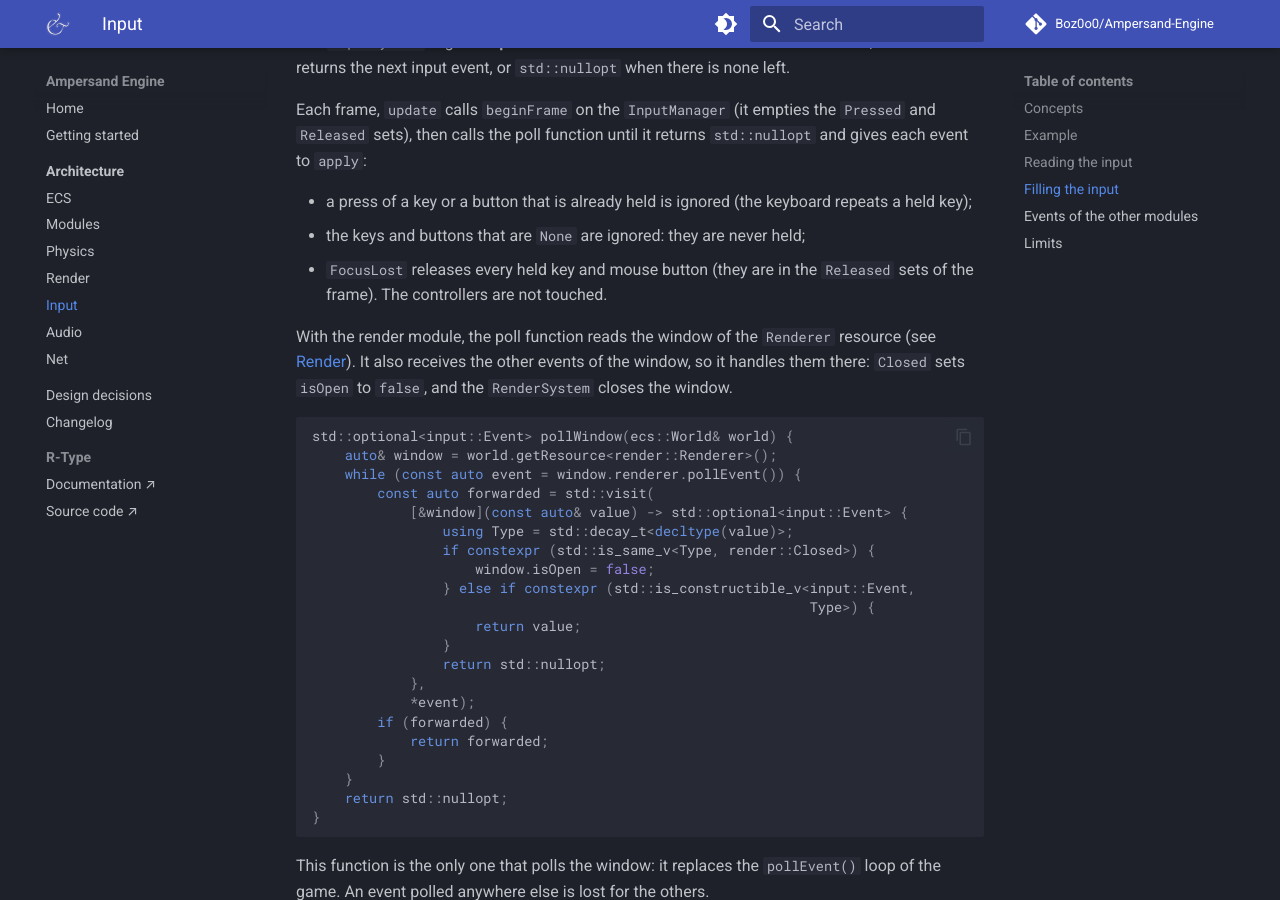
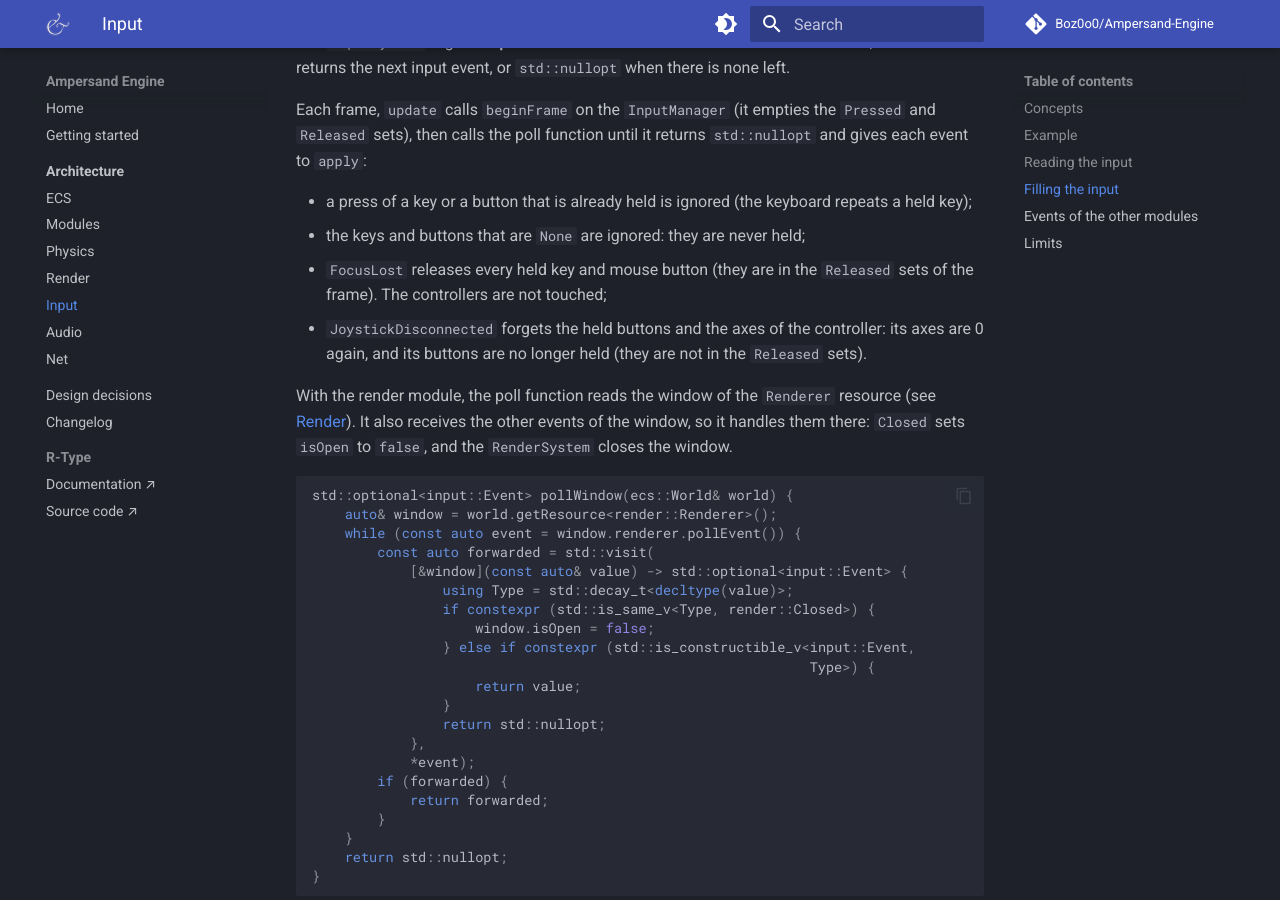
Before and after one commit to Boz0o0/Ampersand-Engine, an MkDocs documentation site: the page built from docs/mkdocs/architecture/input.md, in a window 1280 px wide and 900 px high, scrolled down 3151 px. Built offline with MkDocs 1.6.1 and Material for MkDocs 9.7.7, drawn with Linux system fonts in a browser that asks for light colours; comment, search, counter and statistics services are not loaded; some of the changed text lies outside the part shown.

Commit message:
fix(engine-input): correct behavior on controller disconnect

```diff
--- a/docs/mkdocs/architecture/input.md
+++ b/docs/mkdocs/architecture/input.md
@@ -10,7 +10,7 @@ render module, a replay, a test).
 | Name             | Kind     | What it does                                                                                                                                                                                                            |
 | ---------------- | -------- | ----------------------------------------------------------------------------------------------------------------------------------------------------------------------------------------------------------------------- |
 | `InputManager`   | resource | the state of the frame, read with the `get` functions (or `keysDown()`, `keysPressed()`, `mouse()`...), the axes and buttons of the game (`setAxis`, `setButton`), and `beginFrame` / `apply` used by the `InputSystem` |
-| `Event`          | type     | what the poll function gives the `InputSystem`: one of `KeyPressed`, `KeyReleased`, `MousePressed`, `MouseReleased`, `MouseMoved`, `JoystickButtonPressed`, `JoystickButtonReleased`, `JoystickMoved`, `FocusLost`      |
+| `Event`          | type     | what the poll function gives the `InputSystem`: one of `KeyPressed`, `KeyReleased`, `MousePressed`, `MouseReleased`, `MouseMoved`, `JoystickButtonPressed`, `JoystickButtonReleased`, `JoystickMoved`, `JoystickDisconnected`, `FocusLost` |
 | `KeyCode`        | enum     | a key, by its **physical position** on the keyboard (see [Limits](#limits))                                                                                                                                             |
 | `MouseButton`    | enum     | a mouse button: `Left`, `Right`, `Middle`                                                                                                                                                                               |
 | `JoystickButton` | enum     | a controller button, by index: `Button0` to `Button31`                                                                                                                                                                  |
@@ -131,7 +131,10 @@ Each frame, `update` calls `beginFrame` on the `InputManager` (it empties the
   repeats a held key);
 - the keys and buttons that are `None` are ignored: they are never held;
 - `FocusLost` releases every held key and mouse button (they are in the
-  `Released` sets of the frame). The controllers are not touched.
+  `Released` sets of the frame). The controllers are not touched;
+- `JoystickDisconnected` forgets the held buttons and the axes of the
+  controller: its axes are 0 again, and its buttons are no longer held (they
+  are not in the `Released` sets).
 
 With the render module, the poll function reads the window of the `Renderer`
 resource (see [Render](render.md#window)). It also receives the other events of
```
Also changed, not shown: CHANGELOG.md (+1 -0 lines), 5 other files.
